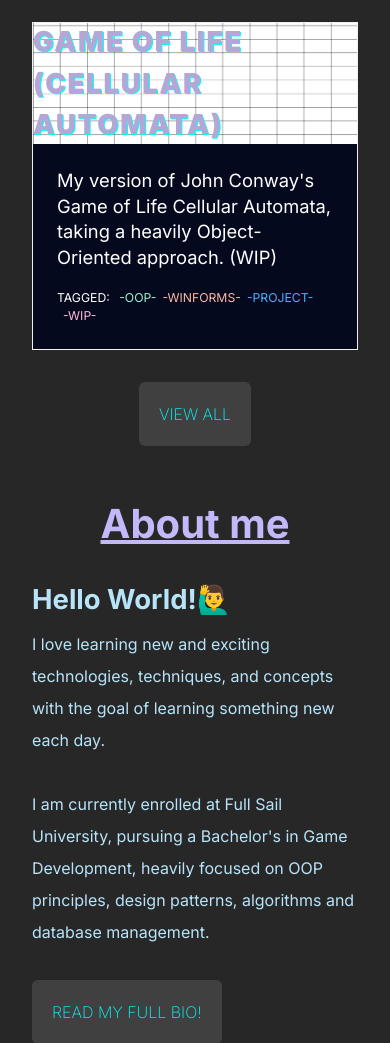
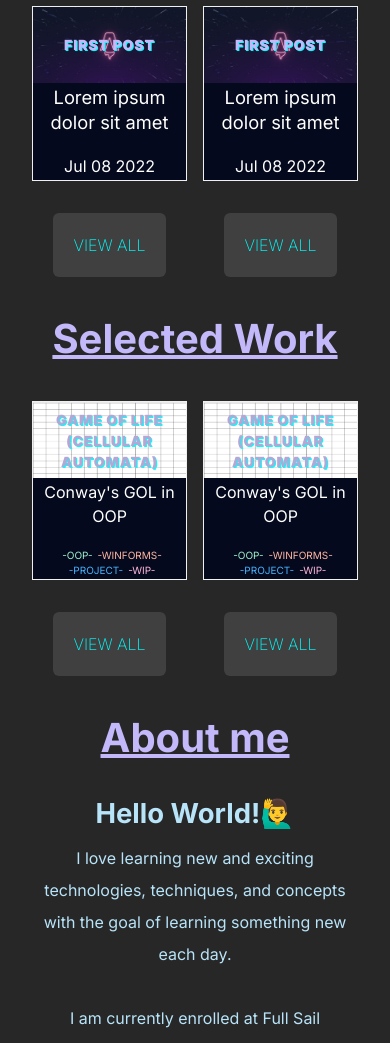
Before and after one commit to oAnubis/anubisdev.tech, an Astro site: page / in a window 390 px wide. Shown: the part 471-1514 px from the top of the page. Built offline with nearby package versions, Linux system fonts and the light colour scheme; Astro itself is replaced by a stand-in of ours.

Commit message:
Major Mobile Display Upgrades Flexbox, Grid, Alignment 480px Media Query

```diff
--- a/src/components/BlogPreview.astro
+++ b/src/components/BlogPreview.astro
@@ -8,6 +8,7 @@ const { frontmatter, url } = Astro.props.post;
 		<h1 class="title">{frontmatter.title}</h1>
 	</div>
 	<div class="descCard">
+		<p class="sdesc">{frontmatter.shortdesc}</p>
 		<p class="desc">{frontmatter.description}</p>
 		<p class="date">{frontmatter.pubDate}</p>
 		<a class="link" href={url}>
@@ -59,6 +60,10 @@ const { frontmatter, url } = Astro.props.post;
 		line-height: 1.4;
 		margin-top: 0em;
 		margin-bottom: 1em;
+	}
+
+	.sdesc {
+		display: none;
 	}
 
 	.link {
@@ -147,4 +152,25 @@ const { frontmatter, url } = Astro.props.post;
 	.tag:nth-of-type(4n) {
 		color: var(--c-pink);
 	}
+
+	@media (max-width: 480px){
+		.title {
+			font-size: 14px;
+			text-align: center;
+		}
+
+		.descCard{
+			padding: .1em;
+			text-align: center;
+		}
+
+		.sdesc{
+			display:block;
+			text-align: center;
+		}
+
+		.titleCard{
+			padding-top: 50%;
+		}
+	}
 </style>
--- a/src/components/PortfolioPreview.astro
+++ b/src/components/PortfolioPreview.astro
@@ -8,8 +8,16 @@ const { frontmatter, url } = Astro.props.project;
 	</div>
 	<div class="descCard">
 		<p class="desc">{frontmatter.description}</p>
+		<p class="sdesc">{frontmatter.shortdesc}</p>
 		<div class="tags">
 			Tagged:
+			{frontmatter.tags.map((t: unknown) => (
+				<div class="tag" data-tag={t}>
+					{t}
+				</div>
+			))}
+		</div>
+		<div class="stags">
 			{frontmatter.tags.map((t: unknown) => (
 				<div class="tag" data-tag={t}>
 					{t}
@@ -28,6 +36,14 @@ const { frontmatter, url } = Astro.props.project;
 		color: var(--t-bg);
 		background: var(--t-fg);
 		border: 1px solid #f0f0f0;
+	}
+
+	.sdesc{
+		display:none;
+	}
+
+	.stags{
+		display:none;
 	}
 
 	.title {
@@ -152,4 +168,39 @@ const { frontmatter, url } = Astro.props.project;
 	.tag:nth-of-type(4n) {
 		color: var(--c-pink);
 	}
+
+	@media (max-width: 480px){
+		.title {
+			font-size: 14px;
+			text-align: center;
+		}
+
+		.desc{
+			display: none;
+		}
+
+		.descCard{
+			padding: .1em;
+		}
+
+		.sdesc{
+			display:block;
+			text-align: center;
+		}
+
+		.tags{
+			display: none;
+		}
+
+		.stags {
+			display: block;
+			font-size: 10px;
+			text-align: center;
+			margin-top: 2em;
+		}
+
+		.titleCard{
+			padding-top: 50%;
+		}
+	}
 </style>
--- a/src/pages/blog/sample-post.md
+++ b/src/pages/blog/sample-post.md
@@ -2,6 +2,7 @@
 layout: "../../layouts/post.astro"
 title: "First post"
 description: "Lorem ipsum dolor sit amet"
+shortdesc: "Placeholder"
 pubDate: "Jul 08 2022"
 heroImage: "/placeholder-hero.jpg"
 tags: ["post-type", "subject"]
--- a/src/pages/index.astro
+++ b/src/pages/index.astro
@@ -4,12 +4,17 @@ import MainHead from '../components/MainHead.astro';
 import Nav from '../components/Nav.astro';
 import Footer from '../components/Footer.astro';
 import PortfolioPreview from '../components/PortfolioPreview.astro';
+import BlogPreview from '../components/BlogPreview.astro';
 import "../styles/animatetext.scss";
 
 
 // Data Fetching: List all Markdown posts in the repo.
 const projects = await Astro.glob('./project/**/*.md');
 const featuredProject = projects[0];
+
+
+const posts = await Astro.glob('./blog/**/*.md');
+const featuredPost = posts[0];
 
 
 
@@ -184,6 +189,10 @@ const featuredProject = projects[0];
 				margin-top: 2em;
 			}
 
+			.buttonContainer2 {
+				text-align: center;
+			}
+
 			.button{
 				border: none;
 				background: var(--c-buttonbackground);
@@ -210,7 +219,7 @@ const featuredProject = projects[0];
 
 			@media (min-width: 1200px) {
 				.grid {
-					grid-template-columns: 2fr 1fr;
+					grid-template-columns: 2fr;
 				}
 			}
 
@@ -258,6 +267,48 @@ const featuredProject = projects[0];
 					font-size: 35px;
 				}
 			}
+
+			@media (max-width: 480px) {
+				.flexbox {
+					display: flex;
+					gap: 1em;
+				}
+
+				.grid {
+					grid-template-columns:
+					"t"
+					"b"
+					"t"
+					"p"
+					"a";
+
+					gap: 0rem;
+				}
+
+				.sectionTitle {
+					margin-top: 0em;
+				}
+
+				.buttonContainer {
+					margin-bottom: 2rem;
+				}
+
+				.words{
+					text-align: center;
+				}
+
+				.overlay{
+					height: 130%;
+				}
+
+				.heroimage{
+					height: 200px;
+				}
+
+				.roles {
+
+				}
+			}
 		</style>
 
 
@@ -265,7 +316,7 @@ const featuredProject = projects[0];
 	<body class="body">
 		<Nav />
 		<header class="hero">
-			<img
+			<img  class="heroimage"
 				width="1600"
 				height="1131"
 				class="img"
@@ -288,15 +339,39 @@ const featuredProject = projects[0];
 		</header>
 		<main class="wrapper">
 			<div class="grid">
+				<h3 class="sectionTitle">Recent Blogs</h3>
+				<div class="flexbox">
 					<div class="section">
+						<BlogPreview post={featuredPost}/>
+						<div class="buttonContainer">
+							<a href="/blogs/" class="button">View All</a>
+						</div>
+					</div>
+					<div class="section">
+						<BlogPreview post={featuredPost}/>
+						<div class="buttonContainer">
+							<a href="/blogs/" class="button">View All</a>
+						</div>
+					</div>
+				</div>
 				<h3 class="sectionTitle">Selected Work</h3>
+				<div class="flexbox">
+					<div class="section">
 						<PortfolioPreview project={featuredProject} />
 						<div class="buttonContainer">
 							<a href="/projects/" class="button">View All</a>
 						</div>
 					</div>
 					<div class="section">
+						<PortfolioPreview project={featuredProject} />
+						<div class="buttonContainer">
+							<a href="/projects/" class="button">View All</a>
+						</div>
+					</div>
+				</div>
 				<h3 class="sectionTitle">About me</h3>
+				<div class="section">
+					<div class="words">
 						<p class="bio">
 							<span>Hello World!🙋‍♂️</span> I love learning new and exciting technologies, techniques, and concepts with the goal of
 							learning something new each day.
@@ -304,6 +379,7 @@ const featuredProject = projects[0];
 							I am currently enrolled at Full Sail University, pursuing a Bachelor's in Game Development, heavily focused
 							on OOP principles, design patterns, algorithms and database management.
 						</p>
+					</div>
 						<p>
 							<div class="buttonContainer2">
 								<a href="/about" class="button">Read My Full Bio!</a>
--- a/src/pages/project/mars-rover.md
+++ b/src/pages/project/GOL.md
@@ -7,6 +7,8 @@ publishDate: 2020-03-02 00:00:00
 img: ../../assets/GOL.png
 description: |
   My version of John Conway's Game of Life Cellular Automata, taking a heavily Object-Oriented approach. (WIP)
+shortdesc: |
+  Conway's GOL in OOP
 tags:
 - -oop-
 - -winforms-
```
Lines whose indentation alone changed are shown as unchanged.
